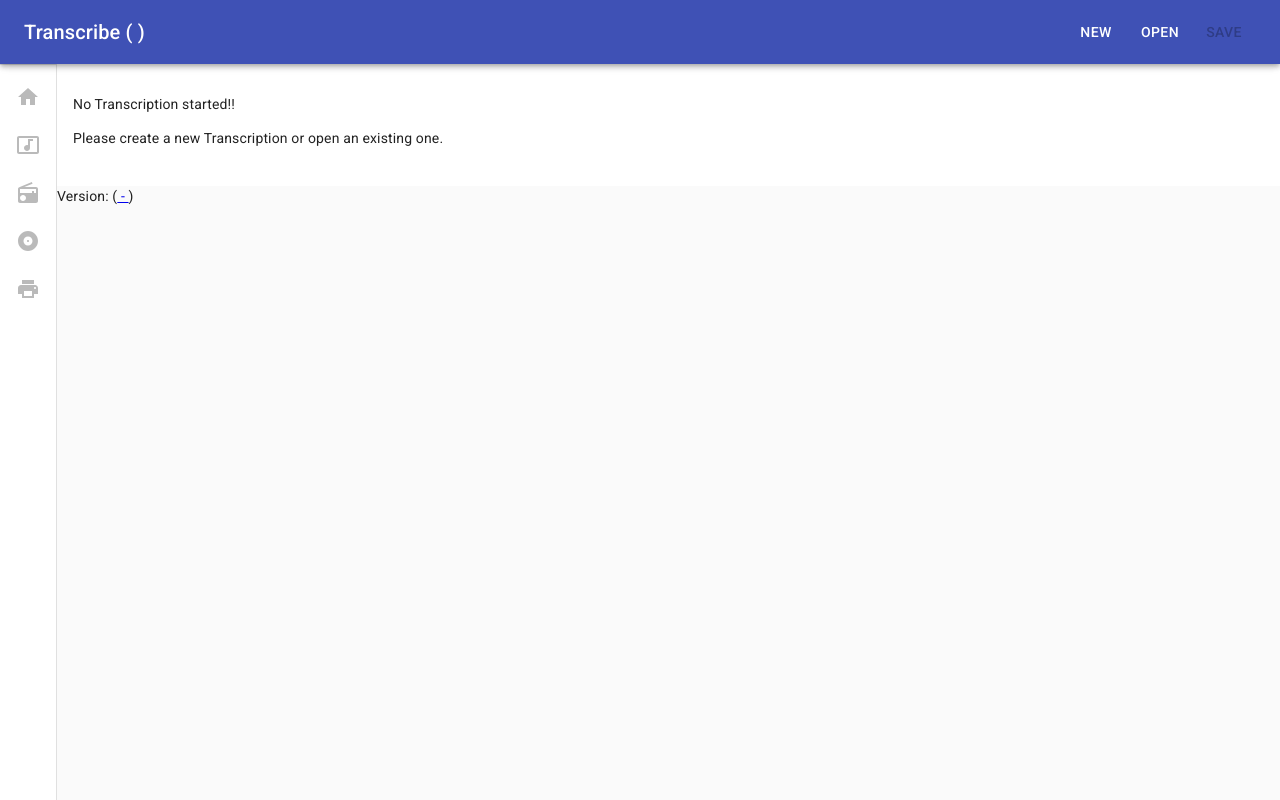
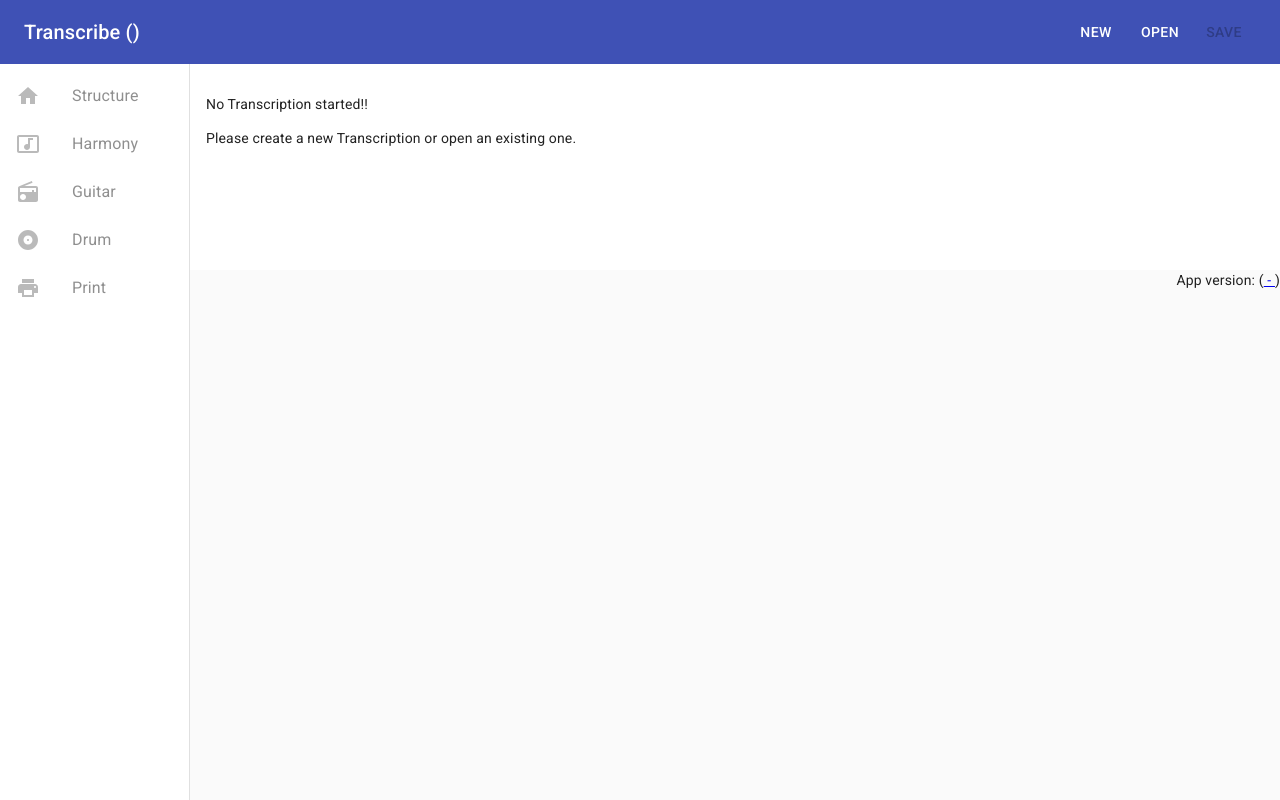
Before and after one commit to tscz/transcribe, a React (Create React App) app: page / in a window 1280 px wide. Built offline with nearby package versions, Linux system fonts and the light colour scheme.

Commit message:
#17 Change navigation

```diff
--- a/src/components/app/app.tsx
+++ b/src/components/app/app.tsx
@@ -1,8 +1,7 @@
+import { Grid } from "@material-ui/core";
 import AppBar from "@material-ui/core/AppBar";
 import Button from "@material-ui/core/Button";
-import Divider from "@material-ui/core/Divider";
 import Drawer from "@material-ui/core/Drawer";
-import IconButton from "@material-ui/core/IconButton";
 import List from "@material-ui/core/List";
 import ListItem from "@material-ui/core/ListItem";
 import ListItemIcon from "@material-ui/core/ListItemIcon";
@@ -11,13 +10,10 @@ import { Theme, WithStyles, withStyles } from "@material-ui/core/styles";
 import Toolbar from "@material-ui/core/Toolbar";
 import Typography from "@material-ui/core/Typography";
 import AlbumIcon from "@material-ui/icons/Album";
-import ChevronLeftIcon from "@material-ui/icons/ChevronLeft";
-import ChevronRightIcon from "@material-ui/icons/ChevronRight";
 import HomeIcon from "@material-ui/icons/Home";
 import MusicVideoIcon from "@material-ui/icons/MusicVideo";
 import PrintIcon from "@material-ui/icons/Print";
 import RadioIcon from "@material-ui/icons/Radio";
-import clsx from "clsx";
 import React from "react";
 import { FunctionComponent } from "react";
 import { connect } from "react-redux";
@@ -62,32 +58,19 @@ class App extends React.Component<AllProps, State> {
     open: false
   };
 
-  handleDrawerOpen = () => {
-    this.setState({ open: true });
-  };
-
-  handleDrawerClose = () => {
-    this.setState({ open: false });
-  };
-
   render() {
     Log.info("render", App.name);
     return (
       <>
         <div className={this.props.classes.root}>
-          <AppBar
-            position="fixed"
-            className={clsx(this.props.classes.appBar, {
-              [this.props.classes.appBarShift]: this.state.open
-            })}
-          >
+          <AppBar position="fixed" className={this.props.classes.appBar}>
             <Toolbar>
               <Typography
                 variant="h6"
                 noWrap
                 className={this.props.classes.title}
               >
-                Transcribe ( {this.props.title} )
+                Transcribe ({this.props.title})
               </Typography>
               <Button
                 color="inherit"
@@ -113,29 +96,13 @@ class App extends React.Component<AllProps, State> {
             </Toolbar>
           </AppBar>
           <Drawer
+            className={this.props.classes.drawer}
             variant="permanent"
-            className={clsx(this.props.classes.drawer, {
-              [this.props.classes.drawerOpen]: this.state.open,
-              [this.props.classes.drawerClose]: !this.state.open
-            })}
             classes={{
-              paper: clsx({
-                [this.props.classes.drawerOpen]: this.state.open,
-                [this.props.classes.drawerClose]: !this.state.open
-              })
+              paper: this.props.classes.drawerPaper
             }}
-            open={this.state.open}
           >
-            <div className={this.props.classes.toolbar}>
-              <IconButton onClick={this.handleDrawerClose}>
-                {this.props.theme.direction === "rtl" ? (
-                  <ChevronRightIcon />
-                ) : (
-                  <ChevronLeftIcon />
-                )}
-              </IconButton>
-            </div>
-            <Divider />
+            <div className={this.props.classes.toolbar} />
             <List>
               <ListItem
                 button
@@ -196,37 +163,39 @@ class App extends React.Component<AllProps, State> {
           </Drawer>
           <main className={this.props.classes.content}>
             <div className={this.props.classes.toolbar} />
-            <div id="page-content-wrapper">
             <Toggle show={this.props.currentPage === Page.DEFAULT}>
               <DefaultPage />
             </Toggle>
-
             <Toggle show={this.props.currentPage === Page.STRUCTURE}>
               <StructurePage />
             </Toggle>
-
             <Toggle show={this.props.currentPage === Page.HARMONY}>
               <HarmonyPage />
             </Toggle>
-
             <Toggle show={this.props.currentPage === Page.GUITAR}>
               <GuitarPage />
             </Toggle>
-
             <Toggle show={this.props.currentPage === Page.DRUM}>
               <DrumPage />
             </Toggle>
-
             <Toggle show={this.props.currentPage === Page.PRINT}>
               <PrintPage />
             </Toggle>
-            </div>
-            Version:{" "}
+            <Grid
+              container
+              direction="row"
+              justify="flex-end"
+              alignItems="center"
+            >
+              <Grid item>
+                App version:{" "}
                 <VersionInfo
                   version={process.env.REACT_APP_VERSION ?? ""}
                   hash={process.env.REACT_APP_VERSION_HASH ?? ""}
                   description={process.env.REACT_APP_VERSION_DESCRIPTION ?? ""}
                 />
+              </Grid>
+            </Grid>
           </main>
         </div>
       </>
--- a/src/styles/styles.ts
+++ b/src/styles/styles.ts
@@ -1,6 +1,6 @@
 import { createStyles, Theme } from "@material-ui/core/styles";
 
-const drawerWidth = 200;
+const drawerWidth = 190;
 
 export const stylesForApp = (theme: Theme) =>
   createStyles({
@@ -8,62 +8,22 @@ export const stylesForApp = (theme: Theme) =>
       display: "flex"
     },
     appBar: {
-      flexGrow: 1,
       zIndex: theme.zIndex.drawer + 1,
-      transition: theme.transitions.create(["width", "margin"], {
-        easing: theme.transitions.easing.sharp,
-        duration: theme.transitions.duration.leavingScreen
-      })
-    },
-    appBarShift: {
-      marginLeft: drawerWidth,
-      width: `calc(100% - ${drawerWidth}px)`,
-      transition: theme.transitions.create(["width", "margin"], {
-        easing: theme.transitions.easing.sharp,
-        duration: theme.transitions.duration.enteringScreen
-      })
-    },
-    menuButton: {
-      marginRight: 36
-    },
-    hide: {
-      display: "none"
+      boxShadow: "none"
     },
     drawer: {
       width: drawerWidth,
-      flexShrink: 0,
-      whiteSpace: "nowrap"
+      flexShrink: 0
     },
-    drawerOpen: {
-      width: drawerWidth,
-      transition: theme.transitions.create("width", {
-        easing: theme.transitions.easing.sharp,
-        duration: theme.transitions.duration.enteringScreen
-      })
-    },
-    drawerClose: {
-      transition: theme.transitions.create("width", {
-        easing: theme.transitions.easing.sharp,
-        duration: theme.transitions.duration.leavingScreen
-      }),
-      overflowX: "hidden",
-      width: theme.spacing(7) + 1,
-      [theme.breakpoints.up("sm")]: {
-        width: theme.spacing(7) + 1
-      }
-    },
-    toolbar: {
-      display: "flex",
-      alignItems: "center",
-      justifyContent: "flex-end",
-      padding: theme.spacing(0, 1),
-      ...theme.mixins.toolbar
-    },
-    title: {
-      flexGrow: 1
+    drawerPaper: {
+      width: drawerWidth
     },
     content: {
       flexGrow: 1,
       padding: theme.spacing(0)
+    },
+    toolbar: theme.mixins.toolbar,
+    title: {
+      flexGrow: 1
     }
   });
```
Lines whose indentation alone changed are shown as unchanged.
